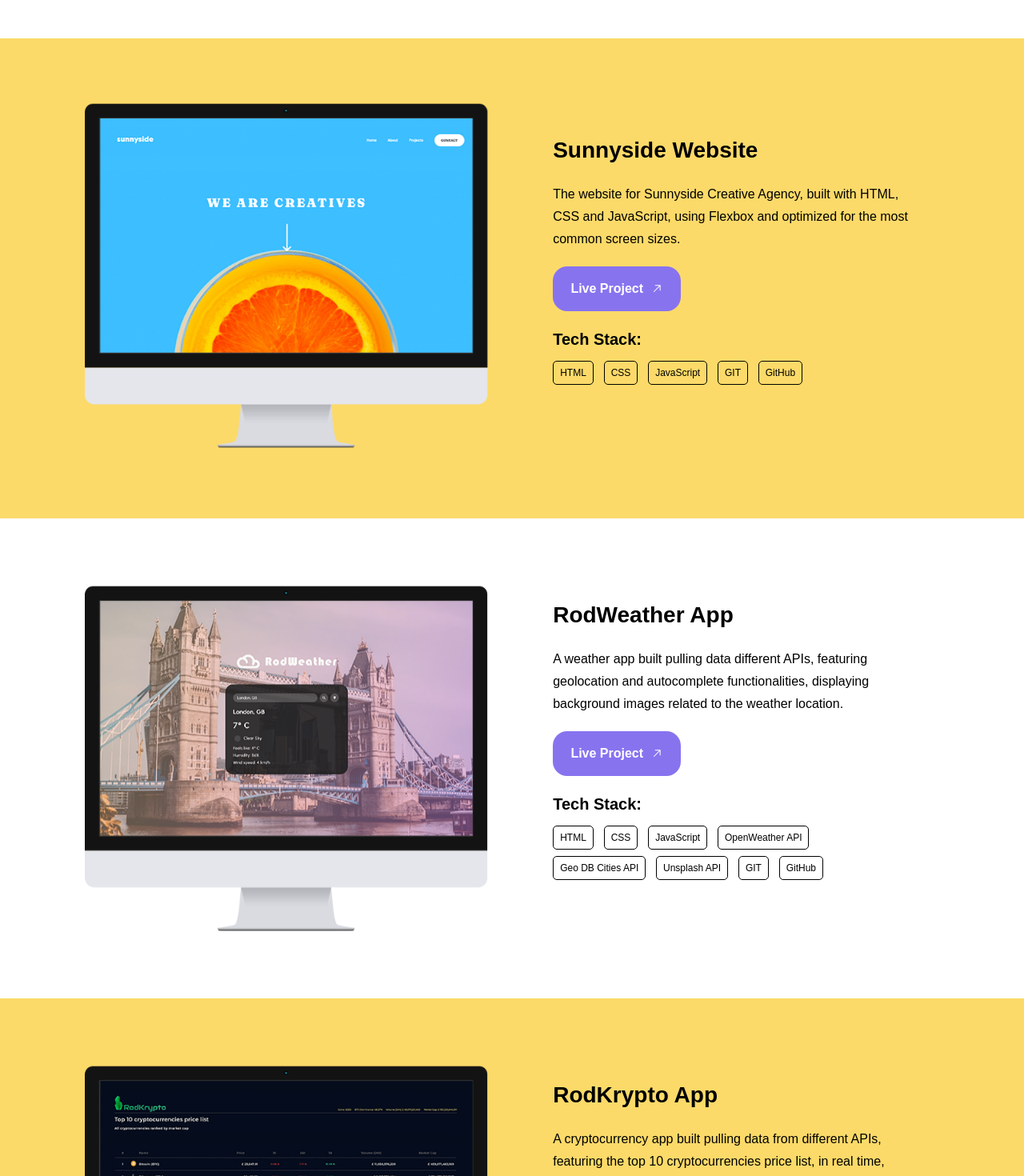
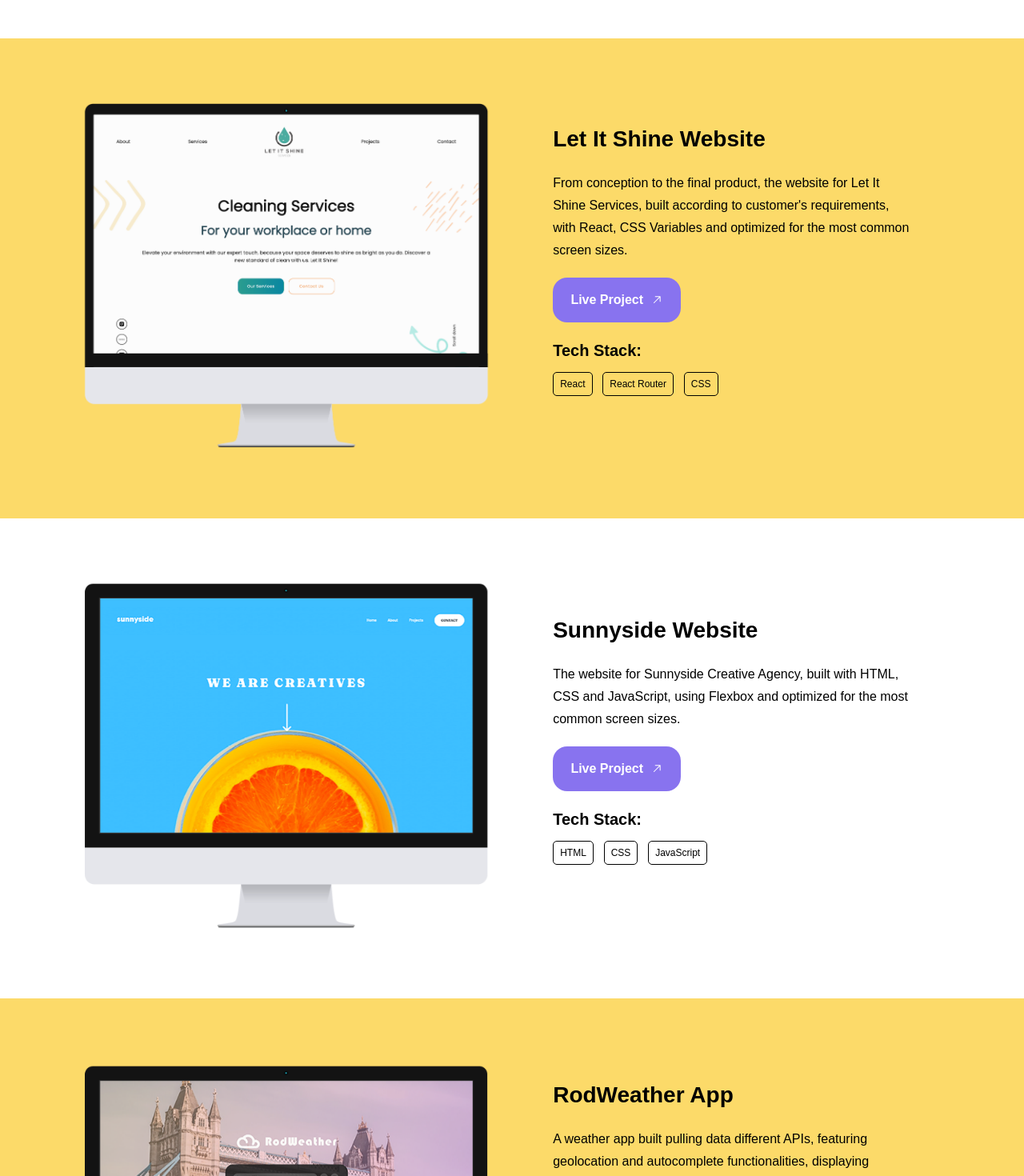
Before and after one commit to rodrigodelascio/rod-current-folio, a React (Create React App) app: page /projects in a window 1280 px wide. Shown: the part 640-2110 px from the top of the page at 80% size. Built offline with nearby package versions, Linux system fonts and the light colour scheme.

Commit message:
updates projects page with let it shine's website

```diff
--- a/src/components/projectspage/projectsShowcase/ProjectsShowcase.js
+++ b/src/components/projectspage/projectsShowcase/ProjectsShowcase.js
@@ -2,6 +2,7 @@ import React from "react";
 import sunnysideMac from "../../../assets/images/sunnysideMac.png";
 import rodweatherMac from "../../../assets/images/rodWeather.png";
 import rodKryptoMac from "../../../assets/images/rodKryptoMac.png";
+import letItShineMac from "../../../assets/images/letItShineMac.png";
 import { GoArrowUpRight } from "react-icons/go";
 import { Slide } from "react-awesome-reveal";
 import styles from "./ProjectsShowcase.module.css";
@@ -10,6 +11,42 @@ const ProjectsShowcase = () => {
   return (
     <div>
       <div className={styles["projects-showcase-container-odd"]}>
+        <div className={styles["project-wrapper"]}>
+          <Slide triggerOnce>
+            <div className={styles["project-image-wrapper"]}>
+              <img
+                src={letItShineMac}
+                alt="imac screen with sunnyside website"
+                className={styles["project-image"]}
+              />
+            </div>
+          </Slide>
+          <div className={styles["project-description-wrapper"]}>
+            <Slide direction="right" triggerOnce>
+              <h3>Let It Shine Website</h3>
+              <p>
+                From conception to the final product, the website for Let It
+                Shine Services, built according to customer's requirements, with
+                React, CSS Variables and optimized for the most common screen
+                sizes.
+              </p>
+              <a href="https://theletitshine.co.uk/" target="__blank">
+                <button>
+                  Live Project&nbsp;&nbsp;
+                  <GoArrowUpRight />
+                </button>
+              </a>
+              <h5>Tech Stack:</h5>
+              <div className={styles["tech-stack-wrapper"]}>
+                <h6>React</h6>
+                <h6>React Router</h6>
+                <h6>CSS</h6>
+              </div>
+            </Slide>
+          </div>
+        </div>
+      </div>
+      <div className={styles["projects-showcase-container-even"]}>
         <div className={styles["project-wrapper"]}>
           <Slide triggerOnce>
             <div className={styles["project-image-wrapper"]}>
@@ -42,14 +79,12 @@ const ProjectsShowcase = () => {
                 <h6>HTML</h6>
                 <h6>CSS</h6>
                 <h6>JavaScript</h6>
-                <h6>GIT</h6>
-                <h6>GitHub</h6>
               </div>
             </Slide>
           </div>
         </div>
       </div>
-      <div className={styles["projects-showcase-container-even"]}>
+      <div className={styles["projects-showcase-container-odd"]}>
         <div className={styles["project-wrapper"]}>
           <div className={styles["project-image-wrapper"]}>
             <Slide triggerOnce>
@@ -85,14 +120,12 @@ const ProjectsShowcase = () => {
                 <h6>OpenWeather API</h6>
                 <h6>Geo DB Cities API</h6>
                 <h6>Unsplash API</h6>
-                <h6>GIT</h6>
-                <h6>GitHub</h6>
               </div>
             </Slide>
           </div>
         </div>
       </div>
-      <div className={styles["projects-showcase-container-odd"]}>
+      <div className={styles["projects-showcase-container-even"]}>
         <div className={styles["project-wrapper"]}>
           <div className={styles["project-image-wrapper"]}>
             <Slide triggerOnce>
@@ -128,8 +161,6 @@ const ProjectsShowcase = () => {
                 <h6>CoinPaprika API</h6>
                 <h6>CoinGecko API</h6>
                 <h6>ExchangeRate API</h6>
-                <h6>GIT</h6>
-                <h6>GitHub</h6>
               </div>
             </Slide>
           </div>
```
Also changed, not shown: src/assets/images/letItShineMac.png (added).
